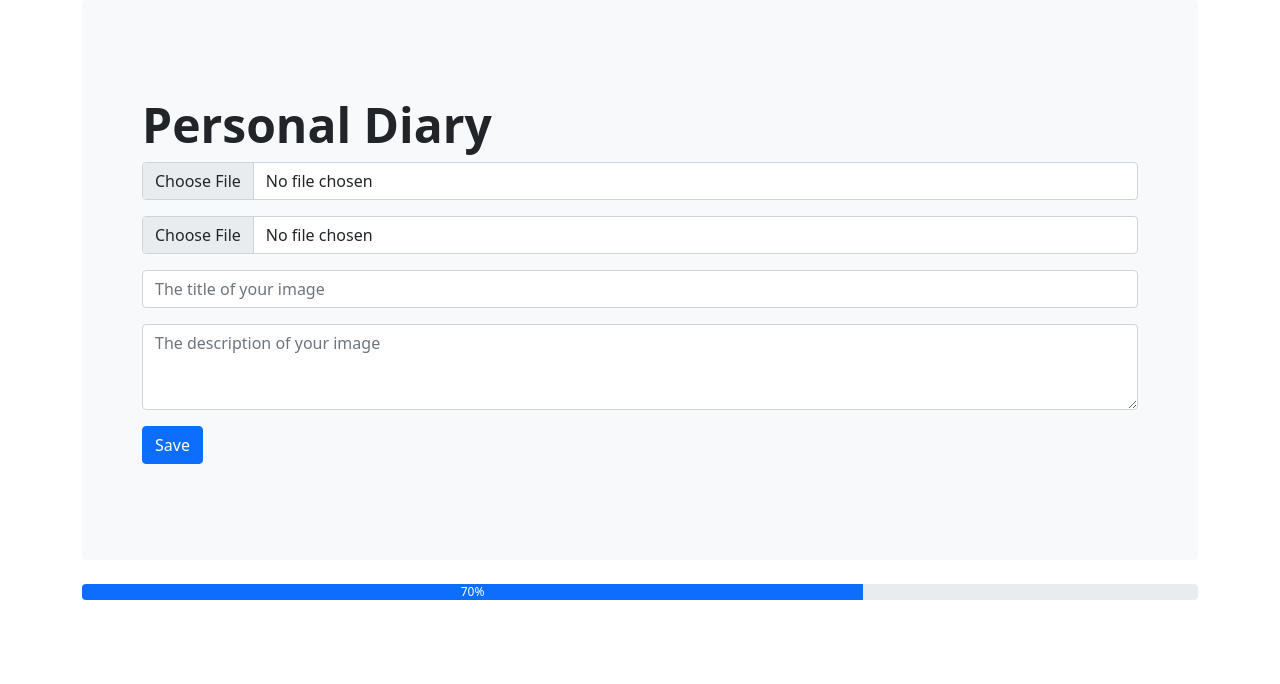
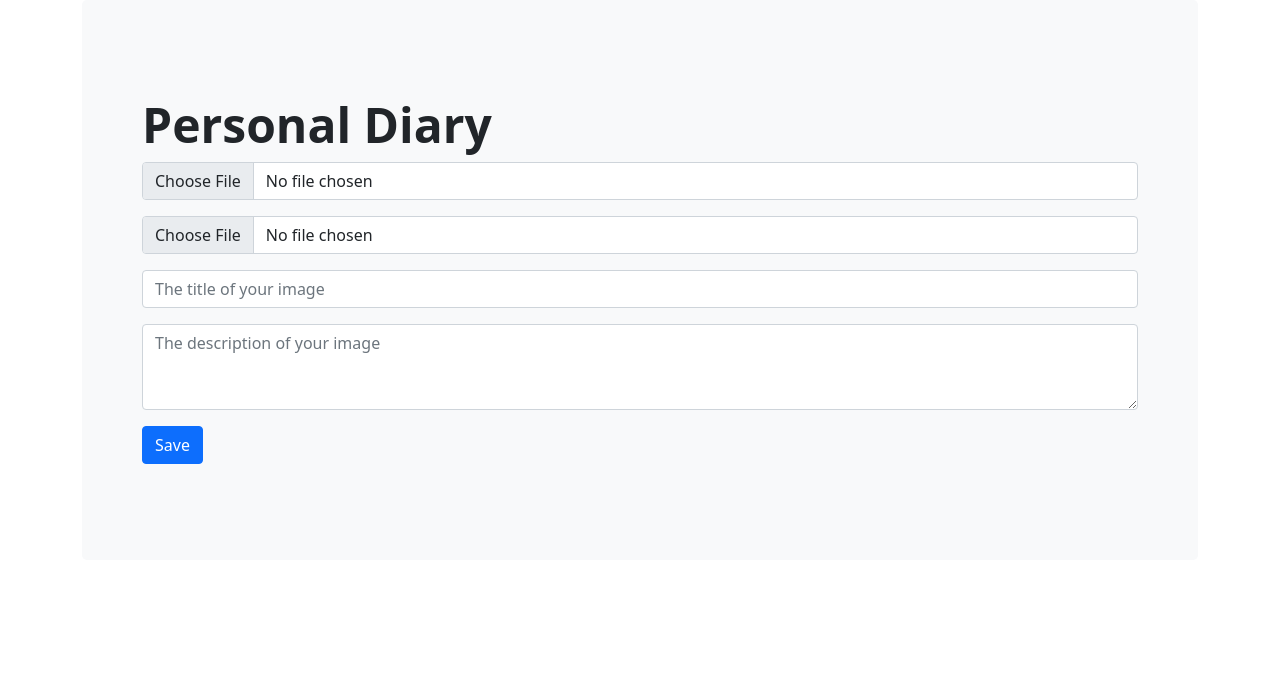
Before and after one commit to ajiangriawan/personalDiary, a Flask app: page / in a window 1280 px wide. Shown: the top 684 px of the page. Run offline with Flask 3, Linux system fonts and the light colour scheme; data that the repository does not hold is empty; some libraries are stand-ins or nearby versions.

Commit message:
Commit ke-4

```diff
--- a/templates/index.html
+++ b/templates/index.html
@@ -129,11 +129,7 @@
         <div class="row justify-content-start" id="cards-box">
 
         </div>
-        <div class="progress">
 
-            <div class="progress-bar" style="width: 70%">70%</div>
-
-        </div>
     </div>
 </body>
 
```
